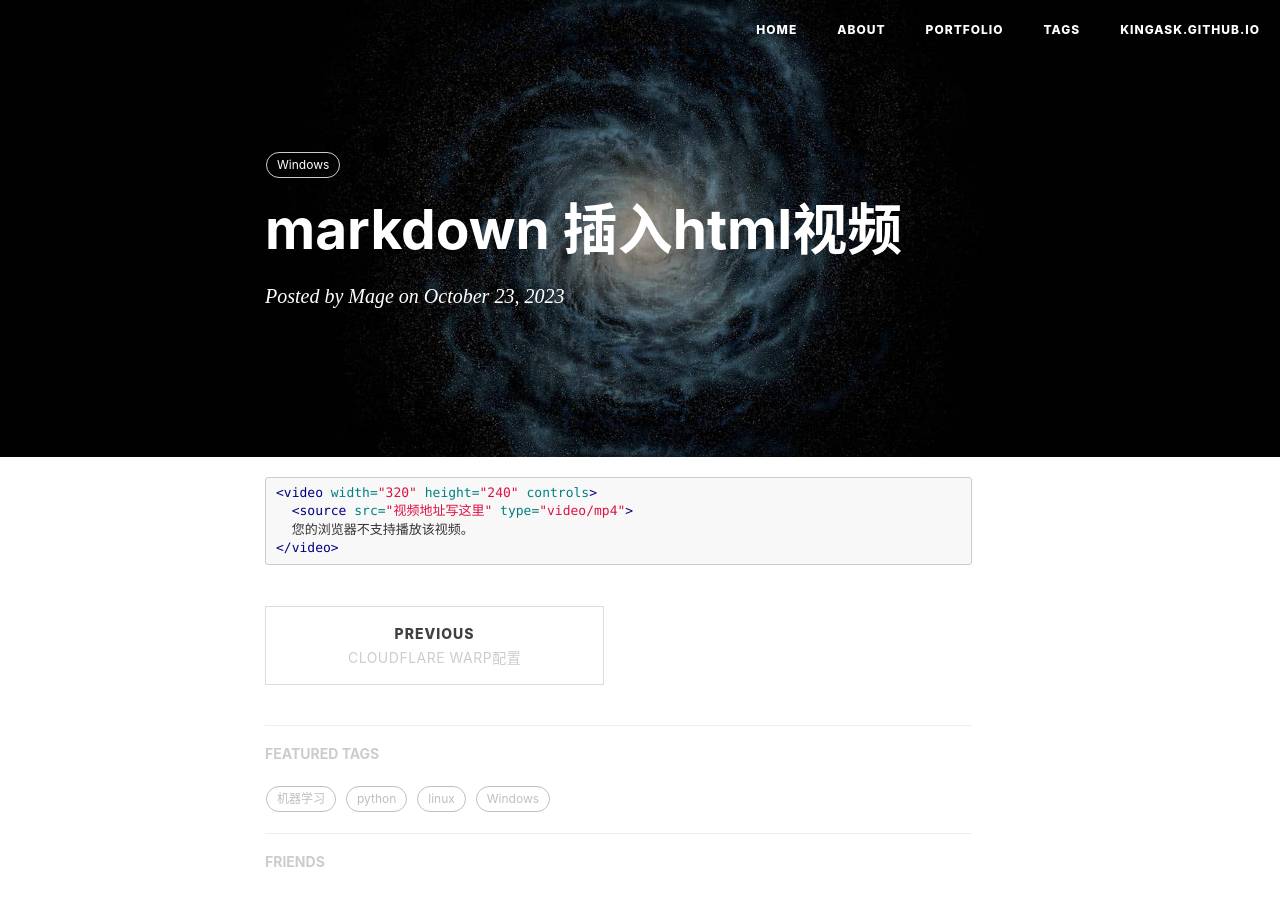
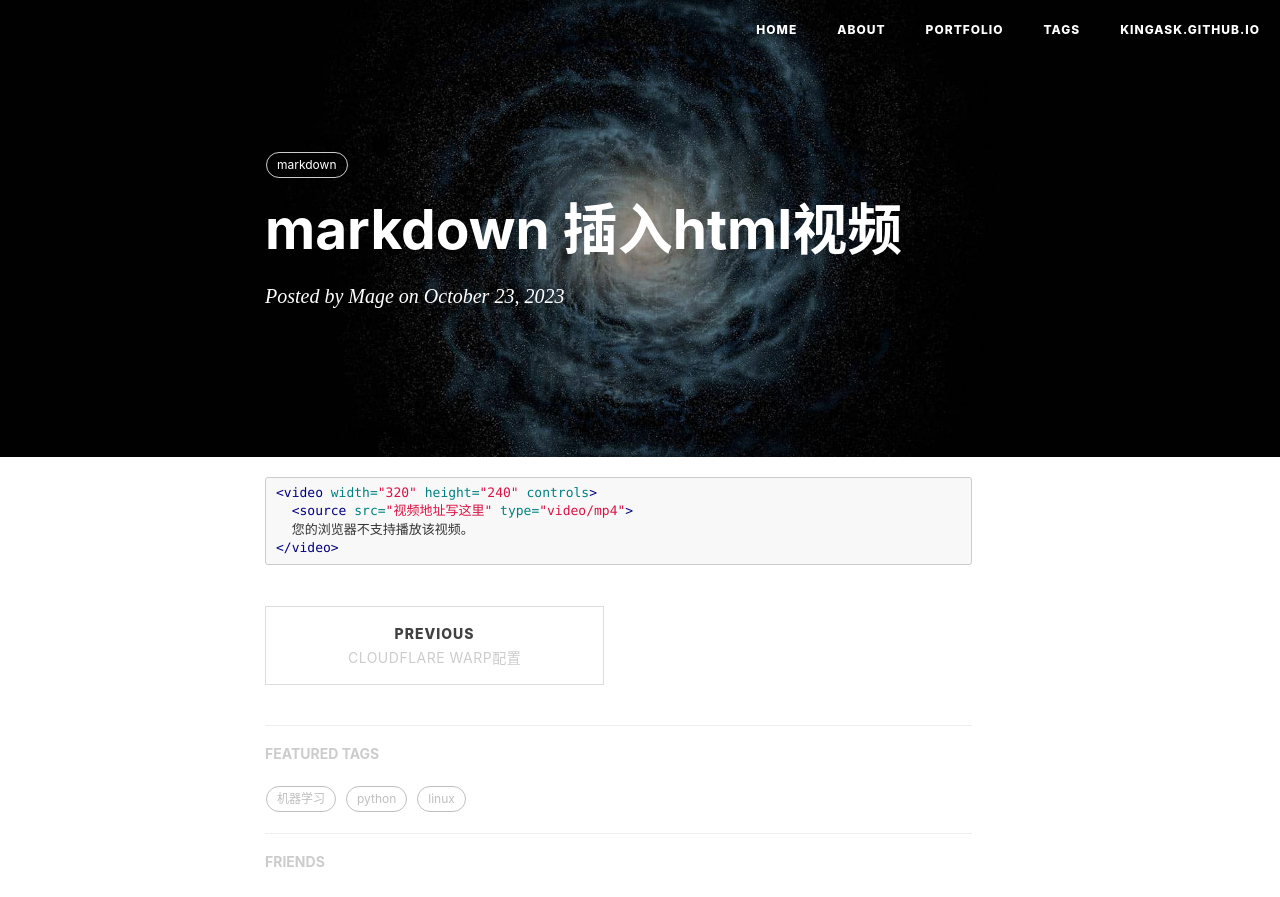
Before and after one commit to kingask/kingask.github.io, a Jekyll site: the page built from _posts/2023-10-23-markdownv_vedio.markdown, in a window 1280 px wide. Shown: the top 897 px of the page. Built offline with Jekyll 4.4.1, drawn with Linux system fonts in a browser that asks for light colours; nearby versions of some CDN libraries; comment, search, counter and statistics services are not loaded.

Commit message:
modified:   _posts/2023-10-23-markdownv_vedio.markdown

```diff
--- a/_posts/2023-10-23-markdownv_vedio.markdown
+++ b/_posts/2023-10-23-markdownv_vedio.markdown
@@ -6,7 +6,7 @@ date:       2023-10-23 00:54:00
 author:     "Mage"
 header-img: "img/post-bg-universe.jpg"
 tags:
-    - Windows
+    - markdown
 ---
 
 
```
